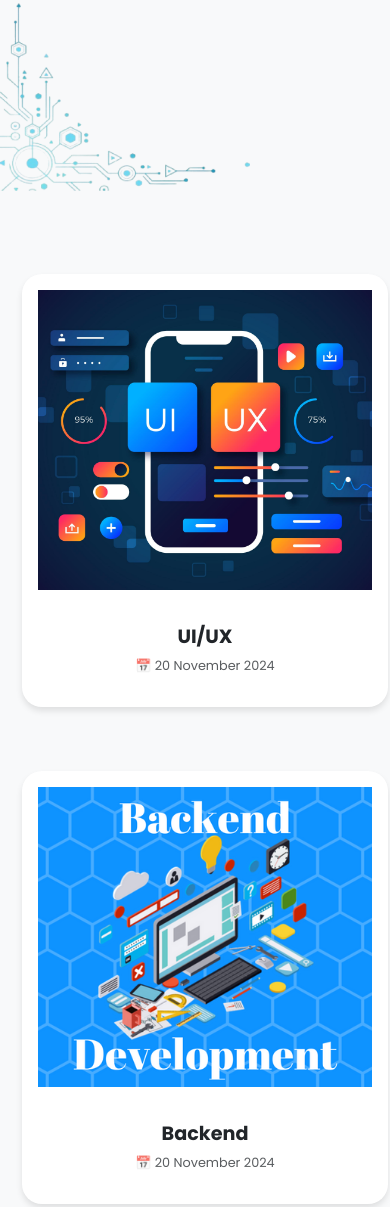
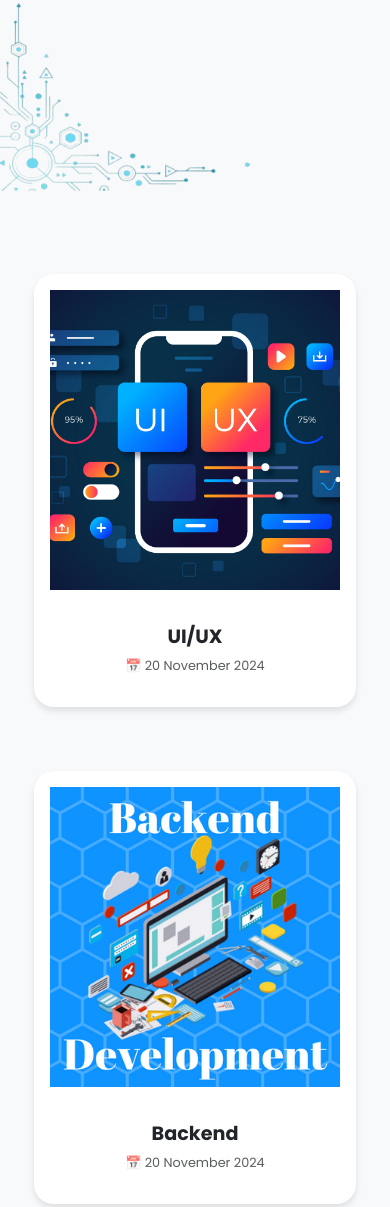
Before and after one commit to Frecationer/Blog, a plain HTML site: page index.html in a window 390 px wide. Shown: the part 653-1860 px from the top of the page. Drawn offline with nearby package versions, Linux system fonts and the light colour scheme.

Commit message:
Responsive index

```diff
--- a/css/styles.css
+++ b/css/styles.css
@@ -184,6 +184,7 @@ a.btn-outline-success:hover {
 
 .content-section {
   margin-top: 375px;
+  align-content: center;
 }
 
 /* Cards */
@@ -389,6 +390,10 @@ footer a:hover {
   flex-shrink: 0;
 }
 
+.content-section {
+  text-align: center;
+}
+
 /* Adjust category buttons */
 .button-container .btn {
   display: block;
--- a/index.html
+++ b/index.html
@@ -74,9 +74,9 @@
     </div>
 
     <!-- Card -->
-    <div class="content-section">
+    <div class="container content-section">
       <div class="row g-4">
-        <div class="col-md-4">
+        <div class="col-12 col-md-4 d-flex justify-content-center">
           <div class="card animate__animated animate__zoomIn">
             <div class="card-body text-center">
               <img class="img" src="image/desain.jpeg" alt="">
@@ -85,7 +85,7 @@
             </div>
           </div>
         </div>
-        <div class="col-md-4">
+        <div class="col-12 col-md-4 d-flex justify-content-center">
           <div class="card animate__animated animate__zoomIn">
             <div class="card-body text-center">
               <img class="img" src="image/backend.png" alt="">
@@ -94,7 +94,7 @@
             </div>
           </div>
         </div>
-        <div class="col-md-4">
+        <div class="col-12 col-md-4 d-flex justify-content-center">
           <div class="card animate__animated animate__zoomIn">
             <div class="card-body text-center">
               <img class="img" src="image/front_end.jpeg" alt="">
```
